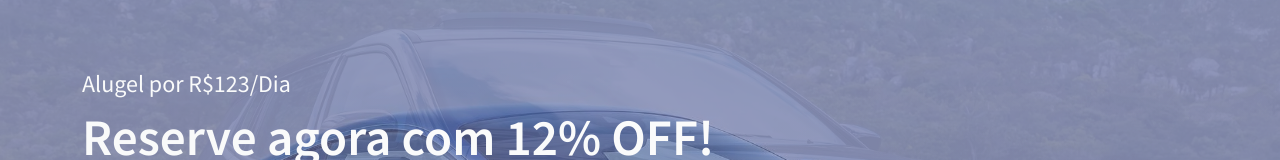
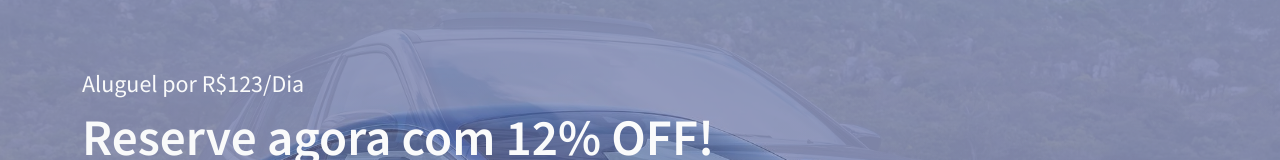
Before and after one commit to thisdudegabs/ReactSite-Aluguel-De-Carros, a React (Create React App) app: page /home in a window 1280 px wide. Shown: the part 293-453 px from the top of the page. Built offline with nearby package versions, Linux system fonts and the light colour scheme.

Commit message:
Textos update

```diff
--- a/src/components/UI/HeroSlider.jsx
+++ b/src/components/UI/HeroSlider.jsx
@@ -36,7 +36,7 @@
       <div className="slider_item slider_item-02 mt0">
         <Container>
           <div className="slider_content">
-            <h4 className="text-light mb3">Alugel por R$123/Dia</h4>
+            <h4 className="text-light mb3">Aluguel por R$123/Dia</h4>
             <h1 className="text-light mb4">Reserve agora com 12% OFF! </h1>
 
             <button className="btn reserve_btn mt-4">
@@ -49,7 +49,7 @@
       <div className="slider_item slider_item-03 mt0">
         <Container>
           <div className="slider_content">
-            <h4 className="text-light mb3">Alugel por R$123/Dia</h4>
+            <h4 className="text-light mb3">Aluguel por R$123/Dia</h4>
             <h1 className="text-light mb4">Reserve agora com 12% OFF! </h1>
 
             <button className="btn reserve_btn mt-4">
```
